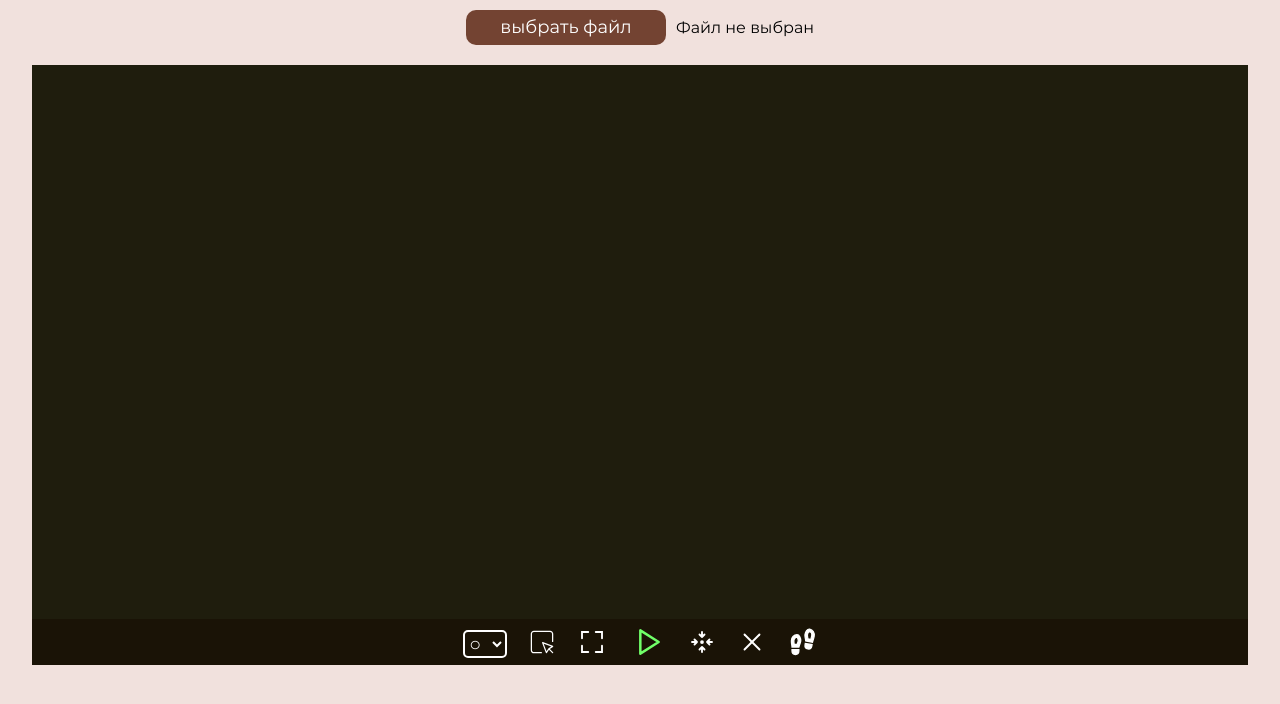
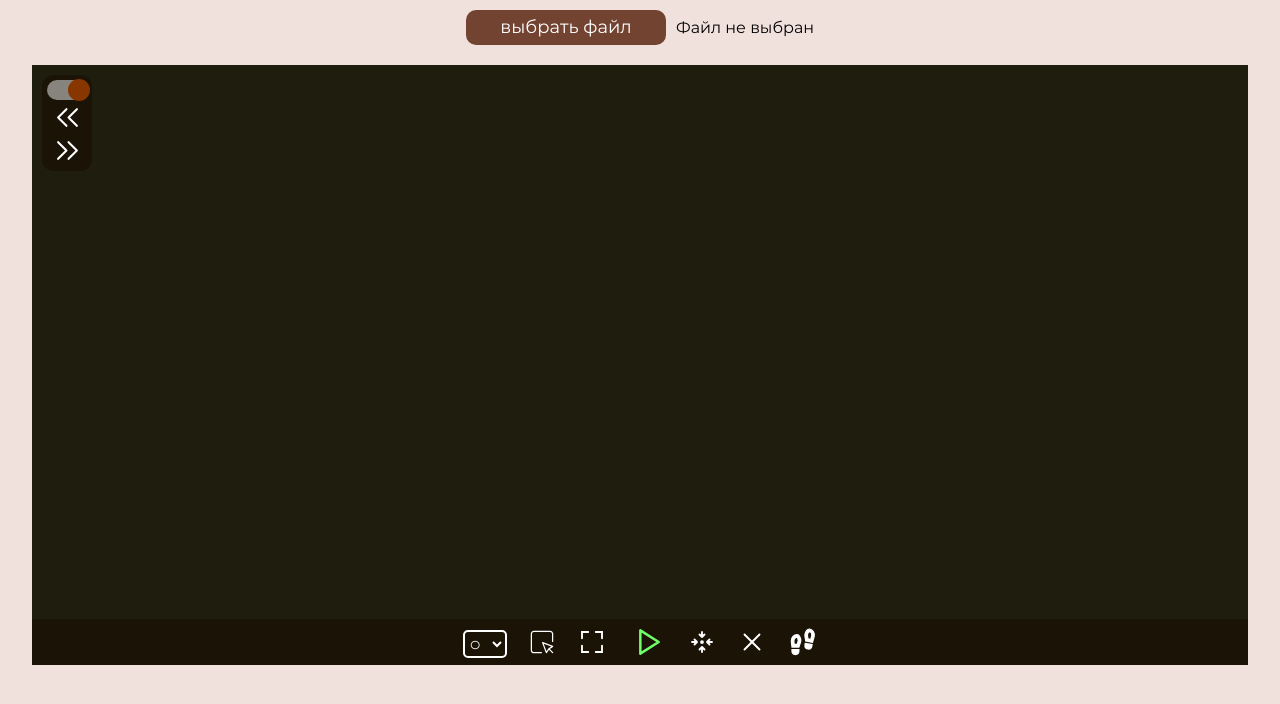
Before and after one commit to olegmyltsev/AestheticGeometry, a React (Create React App) app: page / in a window 1280 px wide. Shown: the top 704 px of the page. Built offline with nearby package versions, Linux system fonts and the light colour scheme; no server answers.

Commit message:
The autoplay control was added

```diff
--- a/src/components/sections/DduPlayer/DduCanvas/DduCanvas.jsx
+++ b/src/components/sections/DduPlayer/DduCanvas/DduCanvas.jsx
@@ -3,7 +3,7 @@ import { update } from "../../../../utils/dodeca-view";
 import "./DduCanvas.sass"
 import enableDragScroll from "../../../../hooks/dduPlayer/useDragScroll";
 import Toolbar from "./Toolbar/Toolbar";
-import { IsPlayingContext } from "../DduPlayer";
+import { DduPlayerContext } from "../DduPlayer";
 import zoom from "../../../../hooks/dduPlayer/useZoom";
 
 
@@ -14,7 +14,7 @@ export default function DduCanvas({ file, pause }) {
     const timerId = useRef(null);
     const showToolsTimer = useRef(null)
 
-    const isPlaying = useContext(IsPlayingContext)
+    const {isPlaying} = useContext(DduPlayerContext)
 
     const [showTools, setShowTools] = useState(true)
     const [dduCenter, setDduCenter] = useState([720, 400])
--- a/src/components/sections/DduPlayer/DduCanvas/Toolbar/Toolbar.jsx
+++ b/src/components/sections/DduPlayer/DduCanvas/Toolbar/Toolbar.jsx
@@ -1,25 +1,36 @@
 import { useContext, useEffect, useRef, useState } from 'react'
 import './Toolbar.sass'
-import { IsPlayingContext } from '../../DduPlayer'
+import { DduPlayerContext } from '../../DduPlayer'
 
-export default function Toolbar({ isActive, fullScreen, centering, pause, cleanCanvas, setCentering, isCentering, setShape, shape,  drawTrace, setDrawTrace }) {
-    const isPlaying = useContext(IsPlayingContext)
+export default function Toolbar({ isActive, fullScreen, centering, pause, cleanCanvas, setCentering, isCentering, setShape, shape, drawTrace, setDrawTrace }) {
+    const { isPlaying, isCaruselOn, setIsCaruselOn, nextDdu, prevDdu } = useContext(DduPlayerContext)
     const Toolbar = useRef(null)
+    const autoplayControl = useRef(null)
     const select = useRef(null)
     const [isHover, setIsHover] = useState(false)
 
     useEffect(() => {
-        !isActive && !isHover ?
-            Toolbar.current.style.transform = 'translateY(100%)' :
+        if (!isActive && !isHover) {
+            Toolbar.current.style.transform = 'translateY(100%)'
+            autoplayControl.current.style.transform = 'translateY(-200%)'
+        } else {
             Toolbar.current.style.transform = ''
+            autoplayControl.current.style.transform = ''
+        }
 
     }, [isActive, isHover])
 
     useEffect(() => {
         document.addEventListener('fullscreenchange', () => {
-            document.fullscreenElement !== null ?
-                Toolbar.current.style = 'position: fixed;' :
+            if (document.fullscreenElement !== null) {
+                Toolbar.current.style = 'position: fixed;'
+                autoplayControl.current.style = 'position: fixed;'
+
+            } else {
                 Toolbar.current.style = ''
+                autoplayControl.current.style = ''
+
+            }
 
         })
     }, [])
@@ -28,7 +39,44 @@ export default function Toolbar({ isActive, fullScreen, centering, pause, cleanC
 
 
     return (
-        <div className="Toolbar" ref={Toolbar} onMouseEnter={() => setIsHover(true)} onMouseLeave={() => setIsHover(false)}>
+        <div className="Toolbar" >
+            <div
+                className='Toolbar__autoplay-control'
+                ref={autoplayControl}
+                onMouseEnter={() => setIsHover(true)}
+                onMouseLeave={() => setIsHover(false)}
+            >
+                <button
+                    title='Включить автоперемотку'
+                    className={isCaruselOn ?
+                        'Toolbar__autoplay-control__toggle Toolbar__autoplay-control__toggle-active' : 'Toolbar__autoplay-control__toggle'}
+                    onClick={() => {
+                        setIsCaruselOn(!isCaruselOn)
+                    }}
+                >
+                    <div></div>
+                </button>
+
+                <button className='Toolbar__autoplay-control__btn' onClick={prevDdu} title='Следующая додека' >
+                    <svg viewBox="0 0 12 12" transform='rotate(180 0 0 )'>
+                        <path  d="M5.911 6.284l-.057.07-4 4a.5.5 0 01-.765-.638l.057-.07L4.793 6 1.146 2.354a.5.5 0 01-.057-.638l.057-.07a.5.5 0 01.638-.057l.07.057 4 4a.5.5 0 01.057.638zm5 0l-.057.07-4 4a.5.5 0 01-.765-.638l.057-.07L9.793 6 6.146 2.354a.5.5 0 01-.057-.638l.057-.07a.5.5 0 01.638-.057l.07.057 4 4a.5.5 0 01.057.638z" />
+                    </svg>
+                </button>
+                <button className='Toolbar__autoplay-control__btn' onClick={nextDdu} title='Предыдущая додека' >
+                    <svg viewBox="0 0 12 12">
+                        <path d="M5.911 6.284l-.057.07-4 4a.5.5 0 01-.765-.638l.057-.07L4.793 6 1.146 2.354a.5.5 0 01-.057-.638l.057-.07a.5.5 0 01.638-.057l.07.057 4 4a.5.5 0 01.057.638zm5 0l-.057.07-4 4a.5.5 0 01-.765-.638l.057-.07L9.793 6 6.146 2.354a.5.5 0 01-.057-.638l.057-.07a.5.5 0 01.638-.057l.07.057 4 4a.5.5 0 01.057.638z" />
+                    </svg>
+                </button>
+
+            </div>
+
+            <div
+                className="Toolbar__bottom"
+                ref={Toolbar}
+                onMouseEnter={() => setIsHover(true)}
+                onMouseLeave={() => setIsHover(false)}>
+
+
                 <select ref={select} className="Toolbar__btn" title='Выбрать форму' onChange={(e) => {
                     setShape(e.target.value)
                 }} value={shape}>
@@ -82,5 +130,6 @@ export default function Toolbar({ isActive, fullScreen, centering, pause, cleanC
                     </svg>
                 </button>
             </div>
+        </div>
     )
 }
--- a/src/components/sections/DduPlayer/DduCanvas/Toolbar/Toolbar.sass
+++ b/src/components/sections/DduPlayer/DduCanvas/Toolbar/Toolbar.sass
@@ -1,16 +1,18 @@
 .Toolbar
-    transition: 200ms
-    padding-top: 3px
-    position: absolute
-    display: flex
-    justify-content: center
-    align-items: center
-    bottom: 0
-    left: 0
-    right: 0
-    z-index: 1
-    background: #180c0088
-    cursor: default
+
+    &__bottom
+        transition: 500ms
+        padding-top: 3px
+        position: absolute
+        display: flex
+        justify-content: center
+        align-items: center
+        bottom: 0
+        left: 0
+        right: 0
+        z-index: 1
+        background: #180c0088
+        cursor: default
     select
         font-size: 20px
         color: #fff
@@ -35,3 +37,43 @@
             height: 100%
         &-pause
             width: 40px
+
+    &__autoplay-control
+        background: #180c0088
+        padding: 5px
+        border-radius: 12px
+        position: absolute
+        top: 10px
+        left: 10px
+        z-index: 1
+        transition: 500ms
+        *
+            transition: 200ms
+        &__toggle
+            display: block
+            border: none
+            width: 40px
+            background: #180c0088
+            color: #fff
+            border-radius: 10px
+            div
+                height: 20px
+                width: 20px
+                border-radius: 50%
+                background: #472600
+                transform: scale(110%)
+            &-active
+                background: #ffffff7a
+                div
+                    background: #883600
+                    transform: scale(110%) translateX(20px)
+        &__btn
+            background: none
+            border: none
+            display: block
+            margin: 0 auto
+            margin-top: 5px
+            width: 25px
+            svg
+                width: 100%
+                fill: #ffffff
--- a/src/components/sections/DduPlayer/DduPlayer.jsx
+++ b/src/components/sections/DduPlayer/DduPlayer.jsx
@@ -8,7 +8,7 @@ import { useInterval } from "../../../hooks/globalHooks/useInterval.jsx";
 
 
 // Глобальный IsPlaying
-export const IsPlayingContext = createContext(false)
+export const DduPlayerContext = createContext({})
 
 function DduPlayer(props) {
     const [file, setFile] = useState('') // Состояние файла
@@ -16,15 +16,14 @@ function DduPlayer(props) {
     const [fileName, setFileName] = useState('Файл не выбран') // Имя файла для отображения на сайте
     const [paths, setPaths] = useState([])
     const [isCaruselOn, setIsCaruselOn] = useState(true)
+    const [caruselIndex, setCaruselIndex] = useState(0)
 
 
-    const caruselInterval = useInterval(carusel, 3000)
+    const caruselInterval = useInterval(nextDdu, 30000)
     function carusel() {
-        let index = Math.floor(Math.random() * paths.length)
-        getDDU(paths[index]).then(text => setFile(parseDdu(text))).then(() => setIsPlaying(true))
+        getDDU(paths[caruselIndex]).then(text => setFile(parseDdu(text))).then(() => setIsPlaying(true))
+
     }
-
-
 
 
     function togglePlaying() {
@@ -46,6 +45,19 @@ function DduPlayer(props) {
             .then(play => setIsPlaying(play))
     }
 
+    function nextDdu() {
+        caruselIndex === paths.length - 1 ?
+            setCaruselIndex(0) :
+            setCaruselIndex(caruselIndex + 1)
+    }
+
+    function prevDdu() {
+        caruselIndex === 0 ?
+            setCaruselIndex(paths.length-1) :
+            setCaruselIndex(caruselIndex - 1)
+    }
+
+    useEffect(carusel, [caruselIndex])
 
     useEffect(() => {
         getFilePaths().then((data) => setPaths(data))
@@ -64,6 +76,16 @@ function DduPlayer(props) {
         }
     }, [isPlaying])
 
+    useEffect(() => {
+        if (!isCaruselOn) {
+            caruselInterval.reset()
+        } else if (isCaruselOn) {
+            caruselInterval.reset()
+
+            caruselInterval.start()
+        }
+    }, [isCaruselOn])
+
     return (
         <section className="DduPlayer">
             <div className="DduPlayer__container">
@@ -79,9 +101,9 @@ function DduPlayer(props) {
                     <span className="DduPlayer__file-name">{fileName}</span>
 
                 </div>
-                <IsPlayingContext value={isPlaying} >
+                <DduPlayerContext value={{ isPlaying, isCaruselOn, setIsCaruselOn, nextDdu, prevDdu }} >
                     <DduCanvas file={file} pause={togglePlaying /*Файл и функция паузы прокидываются вниз */} />
-                </IsPlayingContext>
+                </DduPlayerContext>
             </div>
         </section>
     )
--- a/src/components/sections/DduPlayer/DduPlayer.sass
+++ b/src/components/sections/DduPlayer/DduPlayer.sass
@@ -6,7 +6,7 @@
     max-width: 100vw
     overflow: auto
     scrollbar-width: none
-    padding: 0 10px
+    padding: 0 30px
     &::-webkit-scrollbar
         display: none
 
@@ -16,8 +16,10 @@
         margin-top: 10px
         max-width: 1300px
     &__form
+        max-width: 100%
         width: max-content
         margin: 0 auto
+        text-align: center
         *
             font-family: Montserrat
             font-weight: 400
--- a/src/hooks/dduPlayer/getDDU.js
+++ b/src/hooks/dduPlayer/getDDU.js
@@ -11,7 +11,13 @@ export async function getFilePaths() {
       for (let ddu of JSON.parse(text)) {
         paths.push(ddu.download_url)
       }
-      return paths
+      // Перемешивание додек
+      let shuffled = paths
+        .map(value => ({ value, sort: Math.random() }))
+        .sort((a, b) => a.sort - b.sort)
+        .map(({ value }) => value)
+
+      return shuffled
     })
     .catch(() => { return '' });
 }
@@ -22,5 +28,5 @@ export async function getDDU(path) {
       if (!response.ok) throw new Error('Файл не найден');
       return response.text();
     })
-    .catch(() => {return ''});
+    .catch(() => { return '' });
 }
--- a/src/hooks/globalHooks/useInterval.jsx
+++ b/src/hooks/globalHooks/useInterval.jsx
@@ -38,7 +38,6 @@ export const useInterval = (callback, delay) => {
 
   const resume = useCallback(() => {
     if (isRunning) return;
-
     setIsRunning(true);
     intervalId.current = setInterval(() => {
       savedCallback.current();
@@ -46,11 +45,11 @@ export const useInterval = (callback, delay) => {
     }, remainingTime.current);
   }, [isRunning]);
 
-  const reset = useCallback(() => {
+  const reset = () => {
     clearInterval(intervalId.current);
     setIsRunning(false);
     remainingTime.current = delay;
-  }, [delay]);
+  }
 
   // Очистка при размонтировании
   useEffect(() => {
```
Also changed, not shown: 11 other files (tests, documents, lock files or other folders). Lines whose indentation alone changed are shown as unchanged.
